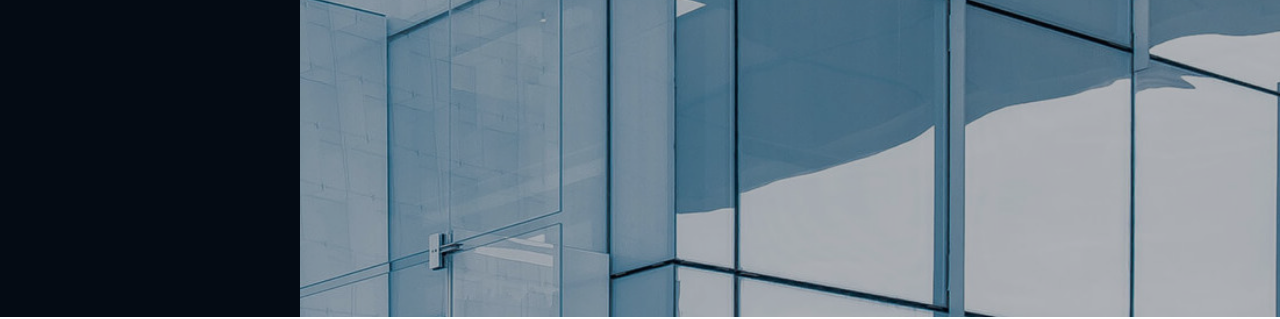
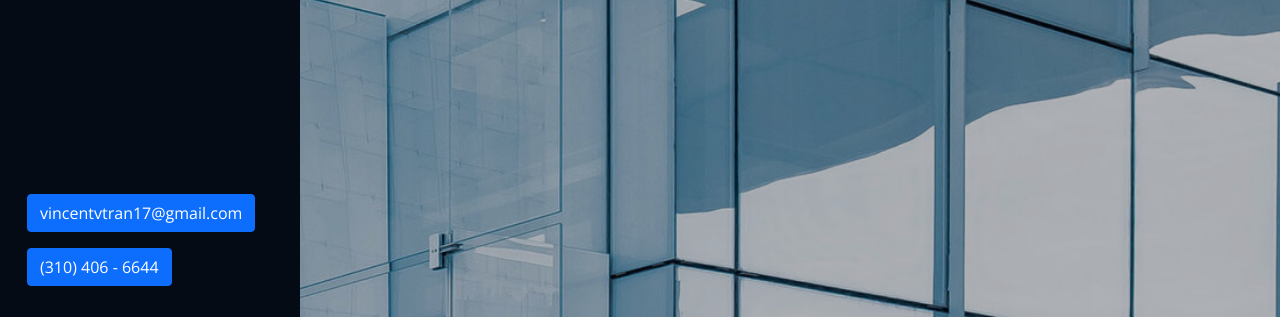
Before and after one commit to vtran42/vtran42.github.io, a plain HTML site: page index.html in a window 1280 px wide. Shown: the part 483-802 px from the top of the page. Drawn offline with nearby package versions, Linux system fonts and the light colour scheme.

Commit message:
add the left footer with email and cellphone

```diff
--- a/index.html
+++ b/index.html
@@ -676,20 +676,24 @@
   </main><!-- End #main -->
 
   <!-- ======= Footer ======= -->
-  <!-- <footer id="footer">
+  <footer id="footer">
     <div class="container">
-      <div class="copyright">
+      <!-- <a href="mailto:some@email.com" target="_blank" class="btn btn-primary">Email Us</a> -->
+
+      <p><a href="mailto:vincentvtran17@gmail.com" target="_blank" class="btn btn-primary">vincentvtran17@gmail.com </a></p>
+      <p><a href="tel:310-406-6644" target="_blank" class="btn btn-primary">(310) 406 - 6644 </a></p>
+      <!-- <div class="copyright">
         &copy; Copyright <strong><span>iPortfolio</span></strong>
-      </div>
-      <div class="credits">
+      </div>  -->
+      <!-- <div class="credits"> -->
         <!-- All the links in the footer should remain intact. -->
         <!-- You can delete the links only if you purchased the pro version. -->
         <!-- Licensing information: https://bootstrapmade.com/license/ -->
         <!-- Purchase the pro version with working PHP/AJAX contact form: https://bootstrapmade.com/iportfolio-bootstrap-portfolio-websites-template/ -->
         <!-- Designed by <a href="https://bootstrapmade.com/">BootstrapMade</a> -->
       <!-- </div> -->
-    <!-- </div> -->
-  <!-- </footer>End  Footer --> -->
+    </div>
+  </footer>End  Footer -->
 
   <a href="#" class="back-to-top d-flex align-items-center justify-content-center"><i class="bi bi-arrow-up-short"></i></a>
 
```
